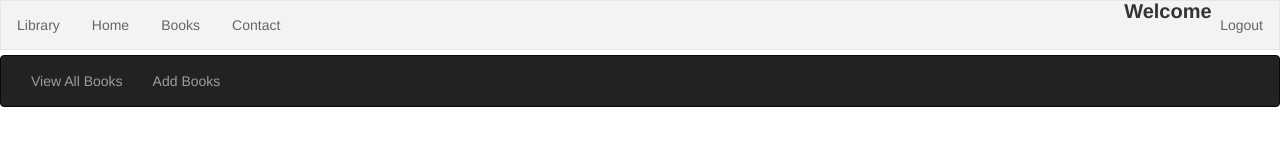
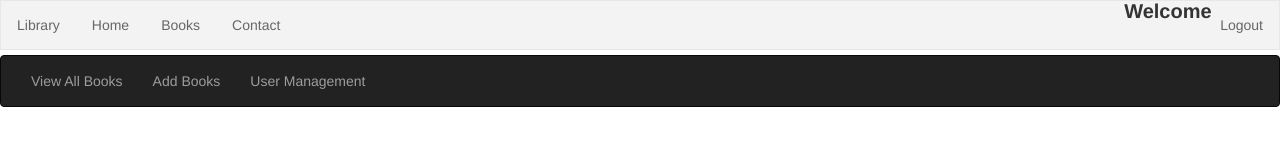
Before and after one commit to KelamBasavaiah/Angular8LibraryManagement, an Angular app: page /main/Admin in a window 1280 px wide. Shown: the top 160 px of the page. Built offline with nearby package versions, Linux system fonts and the light colour scheme.

Commit message:
routing for usermgmt

```diff
--- a/src/app/Components/admin/admin.component.html
+++ b/src/app/Components/admin/admin.component.html
@@ -3,6 +3,7 @@
       <ul class="nav navbar-nav">
         <li><a routerLink="/main/Admin/ViewBooks" routerLinkActive="active">View All Books</a></li>
         <li><a routerLink="/main/Admin/addBook">Add Books</a></li>
+        <li><a routerLink="/main/Admin/usermgmt">User Management</a></li>
       </ul>
     </div>
   </nav>
--- a/src/app/app-routing.module.ts
+++ b/src/app/app-routing.module.ts
@@ -29,7 +29,8 @@ const routes: Routes = [
           {path:"ViewBooks",component:ViewBooksComponent,canActivate:[LoginService]},
           {path:"home",component:HomeComponent,canActivate:[LoginService]},
           {path:"addBook",component:AddBookComponent,canActivate:[LoginService]},
-          {path:"editView/:id",component:EditViewComponent,canActivate:[LoginService]}
+          {path:"editView/:id",component:EditViewComponent,canActivate:[LoginService]},
+          {path:"usermgmt",component:UserMgmtComponent},
     ]},
 ]},
 
```
